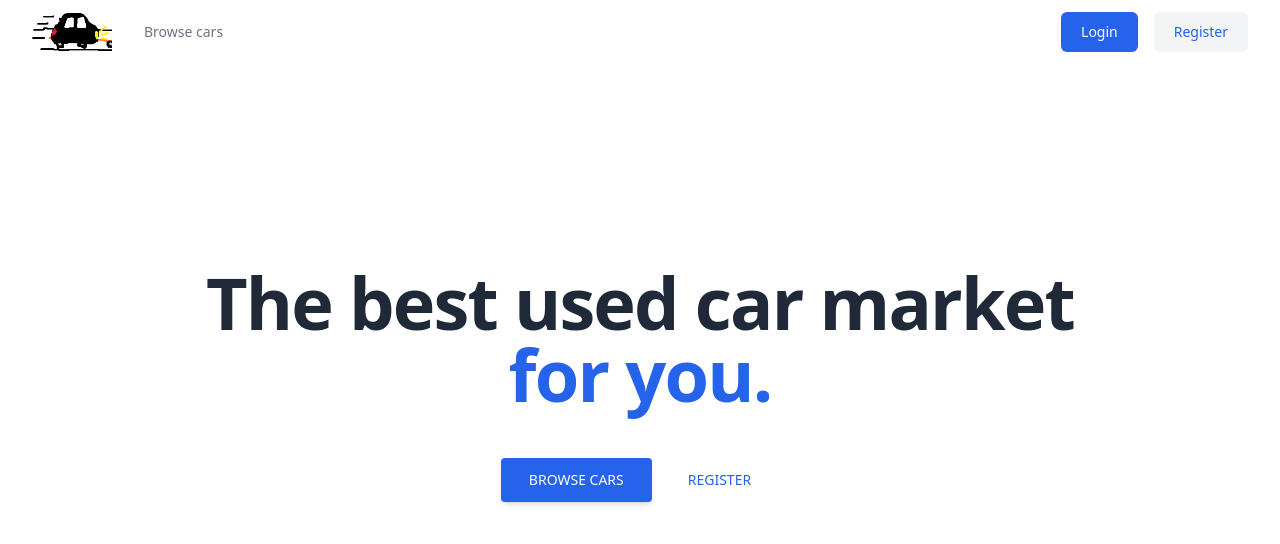
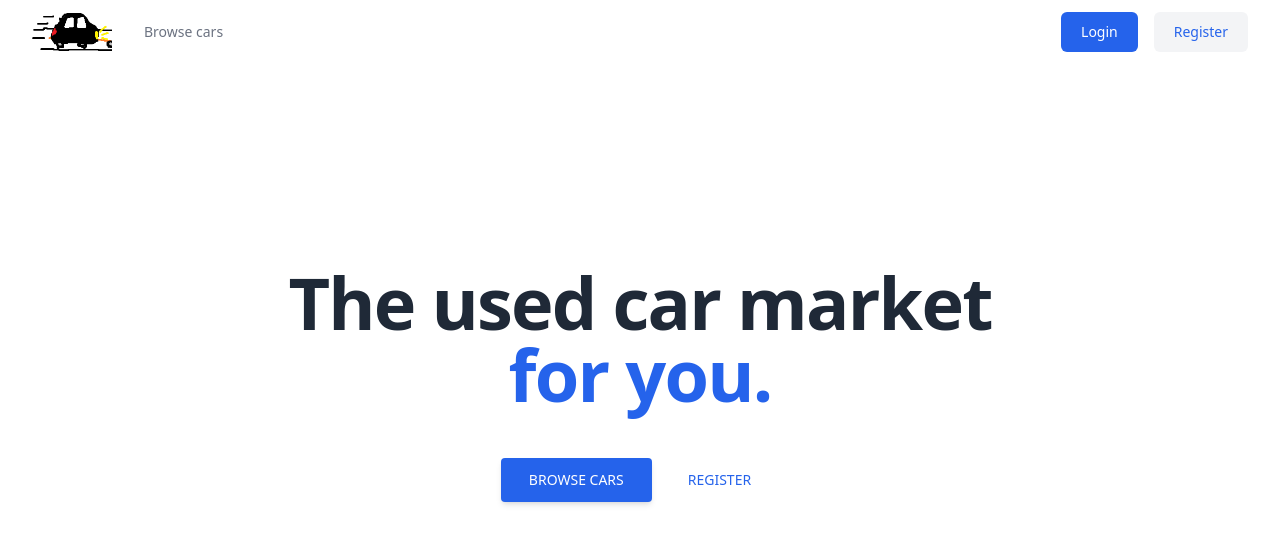
Before and after one commit to Ennak-alt/DIS, a Next.js app in the folder client/: page / in a window 1280 px wide. Shown: the top 544 px of the page. Built offline with nearby package versions, Linux system fonts and the light colour scheme.

Commit message:
headline

```diff
--- a/client/src/app/page.tsx
+++ b/client/src/app/page.tsx
@@ -45,7 +45,7 @@ export default function Home() {
       <div className='h-screen flex items-center justify-center'>
          <section className="mb-40">
           <div className="text-center text-gray-800 py-24 px-6">
-            <h1 className="text-5xl md:text-6xl xl:text-7xl font-bold tracking-tight mb-12">The best used car market<br /><span className="text-blue-600">for you.</span></h1>
+            <h1 className="text-5xl md:text-6xl xl:text-7xl font-bold tracking-tight mb-12">The used car market<br /><span className="text-blue-600">for you.</span></h1>
             <a className="inline-block px-7 py-3 mr-2 bg-blue-600 text-white font-medium text-sm leading-snug uppercase rounded shadow-md hover:bg-blue-700 hover:shadow-lg focus:bg-blue-700 focus:shadow-lg focus:outline-none focus:ring-0 active:bg-blue-800 active:shadow-lg transition duration-150 ease-in-out" data-mdb-ripple="true" data-mdb-ripple-color="light" href="/posts/" role="button">Browse cars</a>
             <a className="inline-block px-7 py-3 bg-transparent text-blue-600 font-medium text-sm leading-snug uppercase rounded hover:text-blue-700 hover:bg-gray-100 focus:bg-gray-100 focus:outline-none focus:ring-0 active:bg-gray-200 transition duration-150 ease-in-out" data-mdb-ripple="true" data-mdb-ripple-color="light" href="login" role="button">Register</a>
           </div>
```
